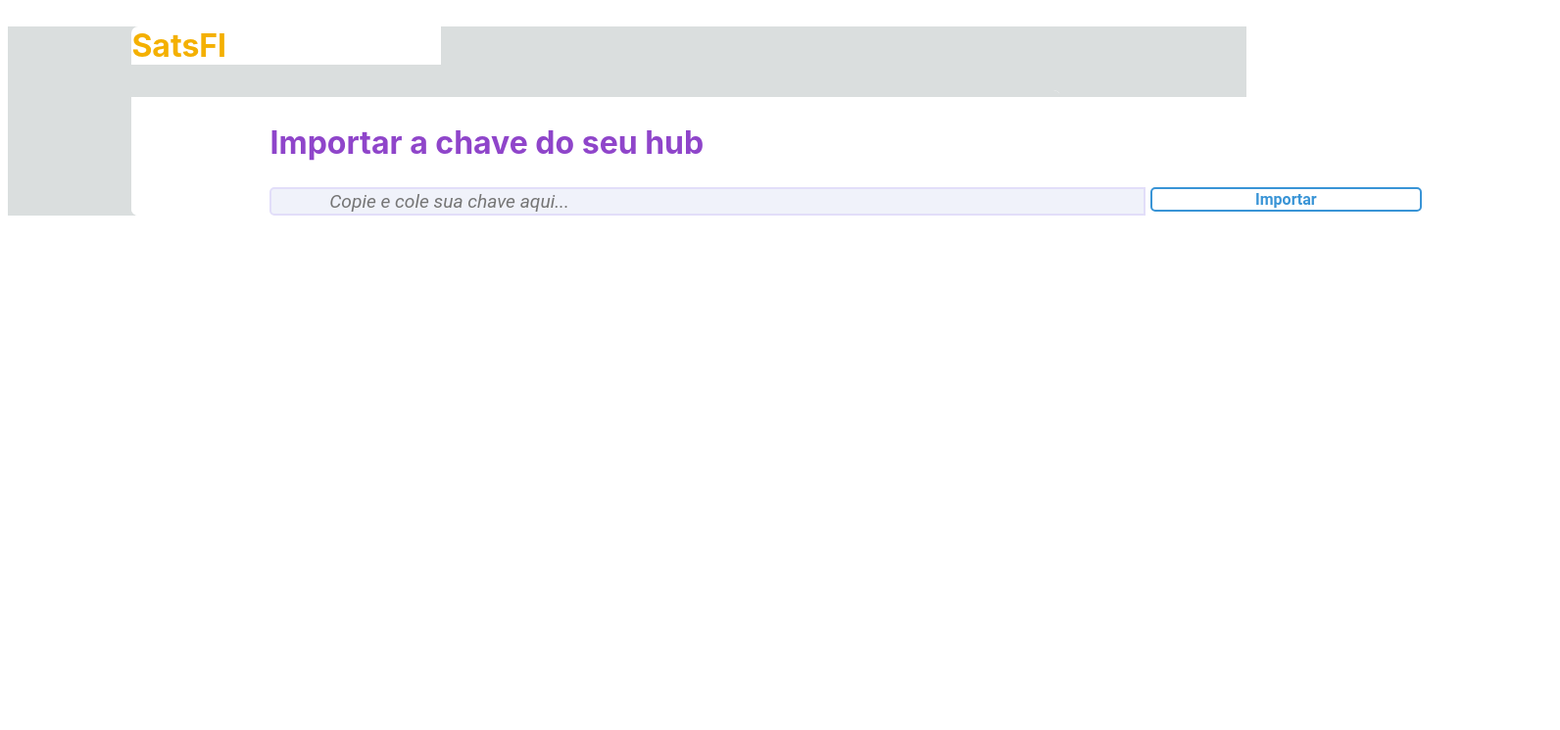
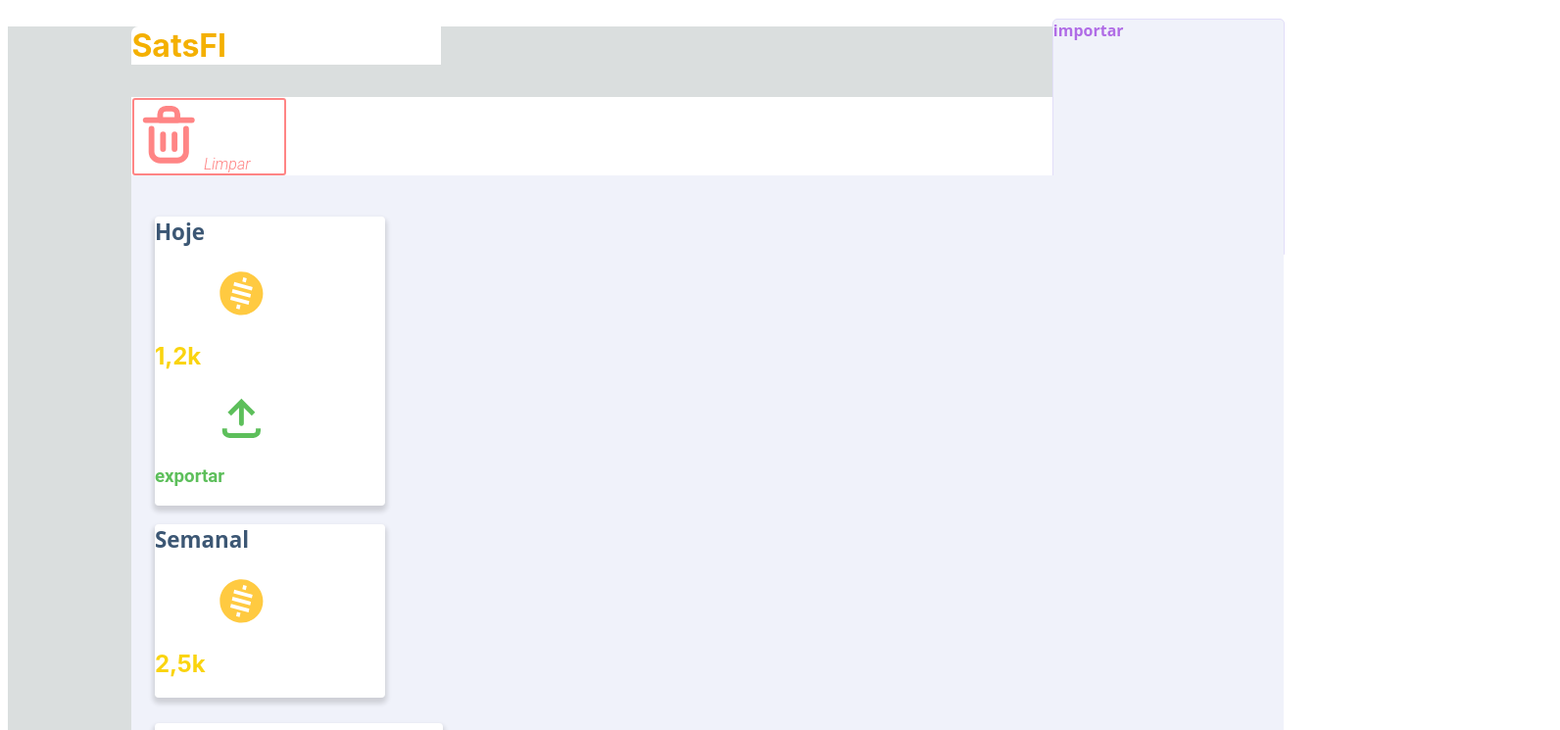
Before and after one commit to brownzini/satsfi, a Next.js app: page /DashboardStruct in a window 1280 px wide. Shown: the top 745 px of the page at 98% size, 1592 px wide, since content can reach past the window. Built offline with nearby package versions, Linux system fonts and the light colour scheme.

Commit message:
corrections applied to the overview screen

```diff
--- a/components/DashboardBody/Overview/Card/index.tsx
+++ b/components/DashboardBody/Overview/Card/index.tsx
@@ -12,7 +12,7 @@ import {
 } from "./styles";
 
 interface Props {
-    day: "Today" | "Weekly" | "Monthly";
+    day: string;
     amount: string;
     hasExport: boolean;
 }
--- a/components/DashboardBody/Overview/index.tsx
+++ b/components/DashboardBody/Overview/index.tsx
@@ -21,8 +21,6 @@ import {
 } from "./styles";
 
 import dynamic from "next/dynamic";
-
-
 
 const Chart = dynamic(() => import('react-apexcharts'), {
     ssr: false
@@ -108,8 +106,8 @@ export default function Overview() {
 
                 <CardsContent>
                     <CardsWrapper className="flex">
-                        <Card day="Today" amount="1,2k" hasExport />
-                        <Card day="Weekly" amount="2,5k" hasExport={false} />
+                        <Card day="Hoje" amount="1,2k" hasExport />
+                        <Card day="Semanal" amount="2,5k" hasExport={false} />
                         <MonthlyCard className="flex fd">
                             <MonthlyCardHeader className="flex">
                                 <MonthlyCardTitle> Mensal </MonthlyCardTitle>
--- a/components/DashboardBody/Overview/styles.ts
+++ b/components/DashboardBody/Overview/styles.ts
@@ -27,10 +27,22 @@ export const ImportContainer = styled.div`
 `;
 
 export const SvgIconInImportArea = styled.div`
-    width: 10%;
+    width: 12%;
     height: 100%;
 
     color: #FF8585;
+
+    border: 2px solid #FF8585;
+    border-radius: 3px;
+
+    padding-right: 1%;
+
+    transition: 0.4s;
+
+    &:hover {
+        background-color: #fffbfc;
+    }
+
     cursor: pointer;
 `;
 
@@ -46,8 +58,6 @@ export const CleanAllContainer = styled.div`
     font-weight: 300;
     font-family: 'Roboto';
     font-style: italic;
-
-    padding-left: 7%;
 `;
 
 export const ImportWrapper = styled.div`
@@ -89,7 +99,7 @@ export const CardsWrapper = styled.div`
     height: 100%;
     gap: 10px;
 
-    padding: 5%;
+    padding: 2%;
 `;
 
 /* [Monthly Area] */
--- a/components/DashboardBody/index.tsx
+++ b/components/DashboardBody/index.tsx
@@ -8,7 +8,6 @@ import Initial from "./Initial";
 import ImportKey from "./ImportKey";
 import Overview from "./Overview";
 import Config from "./Config";
-import CustomizeDonation from "./CustomizeDonation";
 import Survey from "./Survey";
 
 export default function DashboardBody() {
@@ -25,7 +24,6 @@ export default function DashboardBody() {
             {/* <ImportKey /> */}
             {/* <Overview /> */}
             {/* <Config /> */}
-            {/* <CustomizeDonation /> */}
             {/* <Survey /> */}
             <Wrapper
                 className="flex"
@@ -37,7 +35,7 @@ export default function DashboardBody() {
                     `}
                 `
             }>
-                <ImportKey />
+                <Overview />
             </Wrapper>
         </Body>
     );
```
